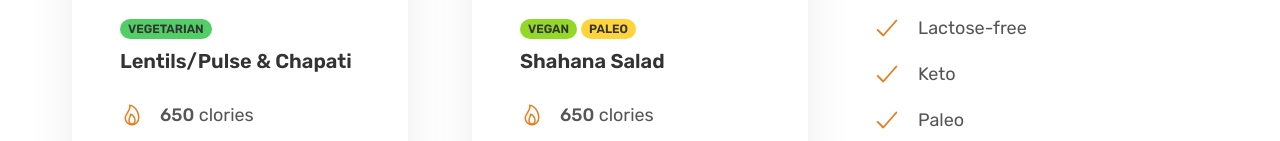
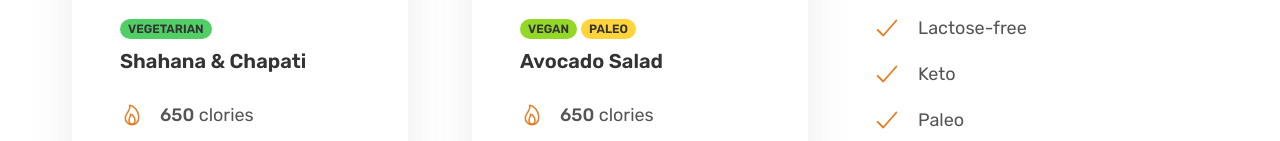
Before and after one commit to Akarshit-01/Healthyfood-Frontend-project, a plain HTML site: page index.html in a window 1280 px wide. Shown: the part 3135-3276 px from the top of the page. Drawn offline with nearby package versions, Linux system fonts and the light colour scheme; some packages are replaced by stand-ins of ours; a script that the page names is missing; files whose address does not match are found by name.

Commit message:
Update index.html

```diff
--- a/index.html
+++ b/index.html
@@ -222,7 +222,7 @@
                             <span class="tag tag-vegetarian"> Vegetarian </span>
                         </div>
 
-                        <p class="meal-title">Lentils/Pulse & Chapati </p>
+                        <p class="meal-title">Shahana & Chapati </p>
 
                         <ul class="meal-attributes">
                             <li class="meal-attribute">
@@ -255,7 +255,7 @@
                             <span class="tag tag-paleo"> Paleo </span>
                         </div>
 
-                        <p class="meal-title"> Shahana Salad</p>
+                        <p class="meal-title"> Avocado Salad</p>
 
                         <ul class="meal-attributes">
                             <li class="meal-attribute">
```
